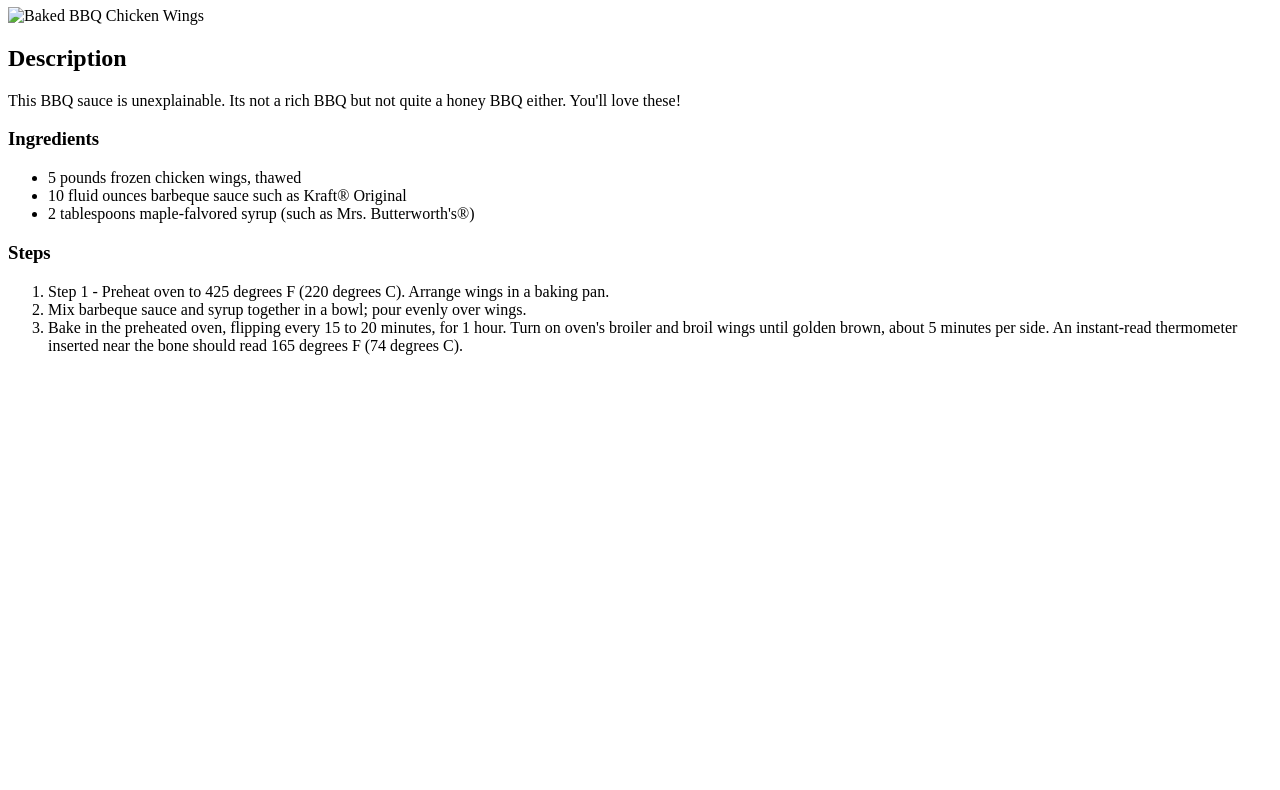
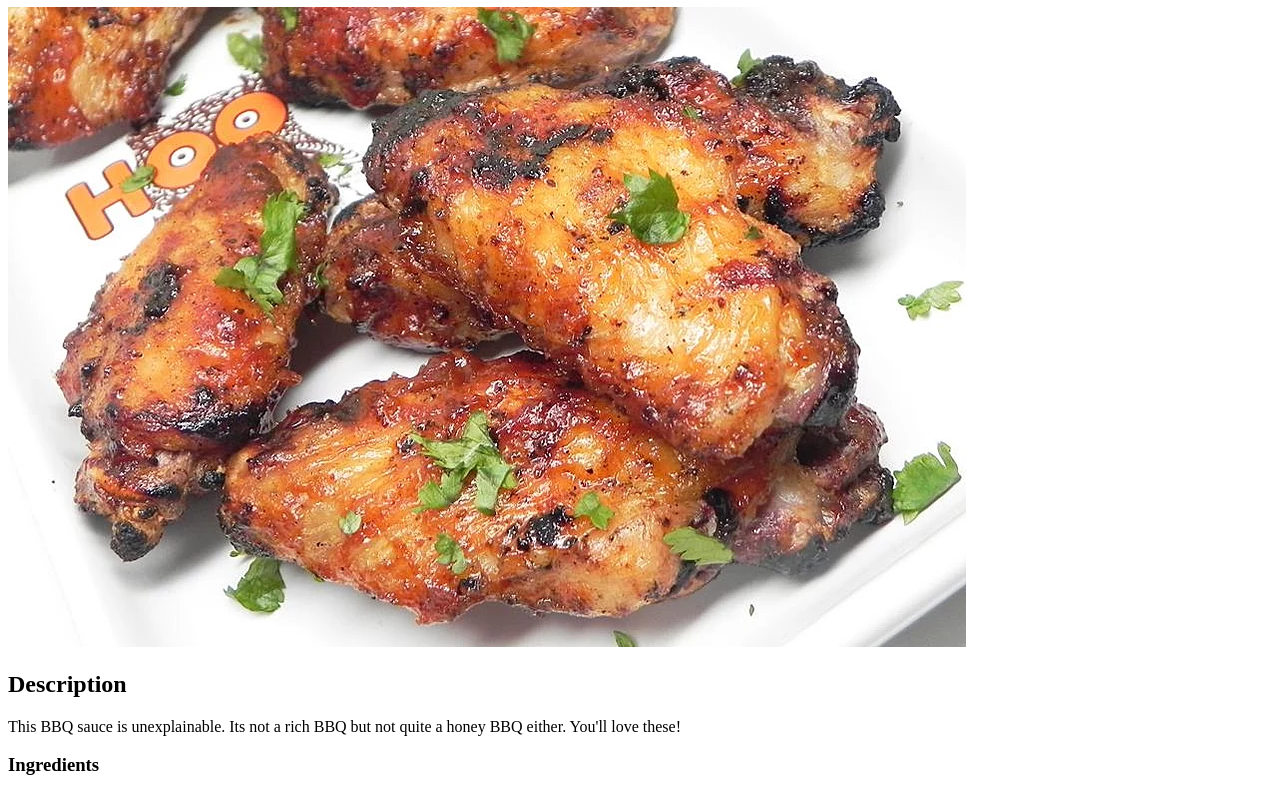
Before and after one commit to ihamzazam/odin-recipes, a plain HTML site: page recipes/bbqwings.html in a window 1280 px wide. Shown: the part 73-863 px from the top of the page. Before the commit the page ends 800 px from the top, so only its background shows below. Drawn offline with Linux system fonts and the light colour scheme.

Commit message:
Update bbqwings.html

```diff
--- a/recipes/bbqwings.html
+++ b/recipes/bbqwings.html
@@ -5,7 +5,7 @@
     <title>BBQ Chicken Wings</title>
 <body>
     <h1>3-Ingredients Baked BBQ Chicken Wings</h1>
-    <img src="./images/recipe1.webp" alt="Baked BBQ Chicken Wings">
+    <img src="../images/recipe1.webp" alt="Baked BBQ Chicken Wings">
     <h2>Description</h2>
     <p>This BBQ sauce is unexplainable. Its not a rich BBQ but not quite a honey BBQ either. You'll love these! </p>
     <h3>Ingredients</h3>
```
